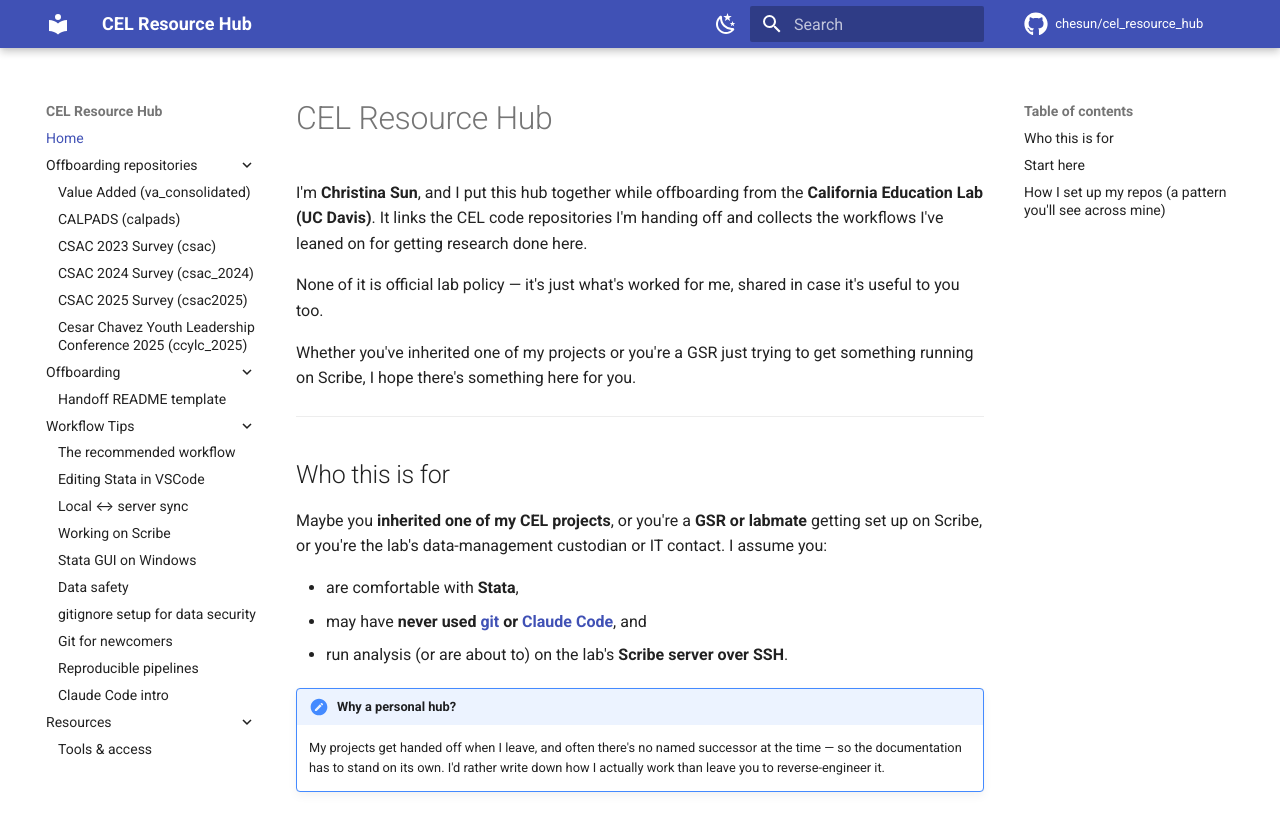
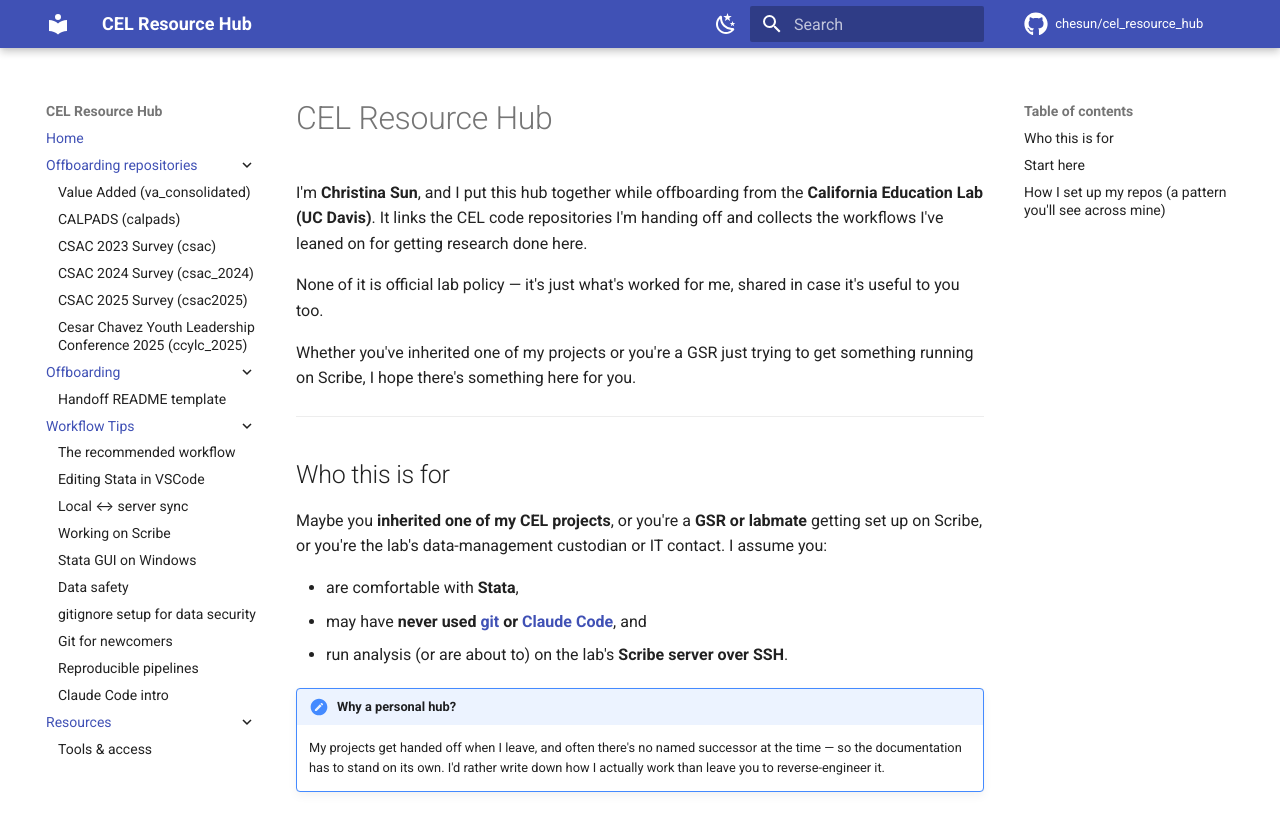
Before and after one commit to chesun/cel_resource_hub, an MkDocs documentation site: the page built from docs/index.md, in a window 1280 px wide. Shown: the top 817 px of the page. Built offline with MkDocs 1.6.1 and Material for MkDocs 9.7.7, drawn with Linux system fonts in a browser that asks for light colours; comment, search, counter and statistics services are not loaded.

Commit message:
Style section-index nav links so they read as links
Section titles (navigation.indexes) looked like plain grey labels though
they're clickable landing pages. Add docs/stylesheets/extra.css: give the
section-index links (.md-nav__container > a.md-nav__link) the accent colour
at rest + underline on hover; leaf links untouched. Wired via extra_css.

mkdocs build --strict: exit 0, no warnings.

Co-Authored-By: Claude Opus 4.8 (1M context) <noreply@anthropic.com>

```diff
--- /dev/null
+++ b/docs/stylesheets/extra.css
@@ -0,0 +1,13 @@
+/* Section-index links (Material `navigation.indexes`): the clickable section
+   titles (Offboarding repositories, Workflow Tips, Resources, …) otherwise
+   look like plain grey labels. Give them the link/accent colour at rest and
+   an underline on hover so they read as the landing-page links they are.
+   Leaf-page links are untouched. */
+.md-nav__container > a.md-nav__link {
+  color: var(--md-primary-fg-color);
+}
+
+.md-nav__container > a.md-nav__link:hover {
+  color: var(--md-accent-fg-color);
+  text-decoration: underline;
+}
--- a/mkdocs.yml
+++ b/mkdocs.yml
@@ -61,6 +61,9 @@ markdown_extensions:
   - toc:
       permalink: true
 
+extra_css:
+  - stylesheets/extra.css
+
 plugins:
   - search
   - open-in-new-tab        # external links open in a new tab (internal links unaffected)
```
